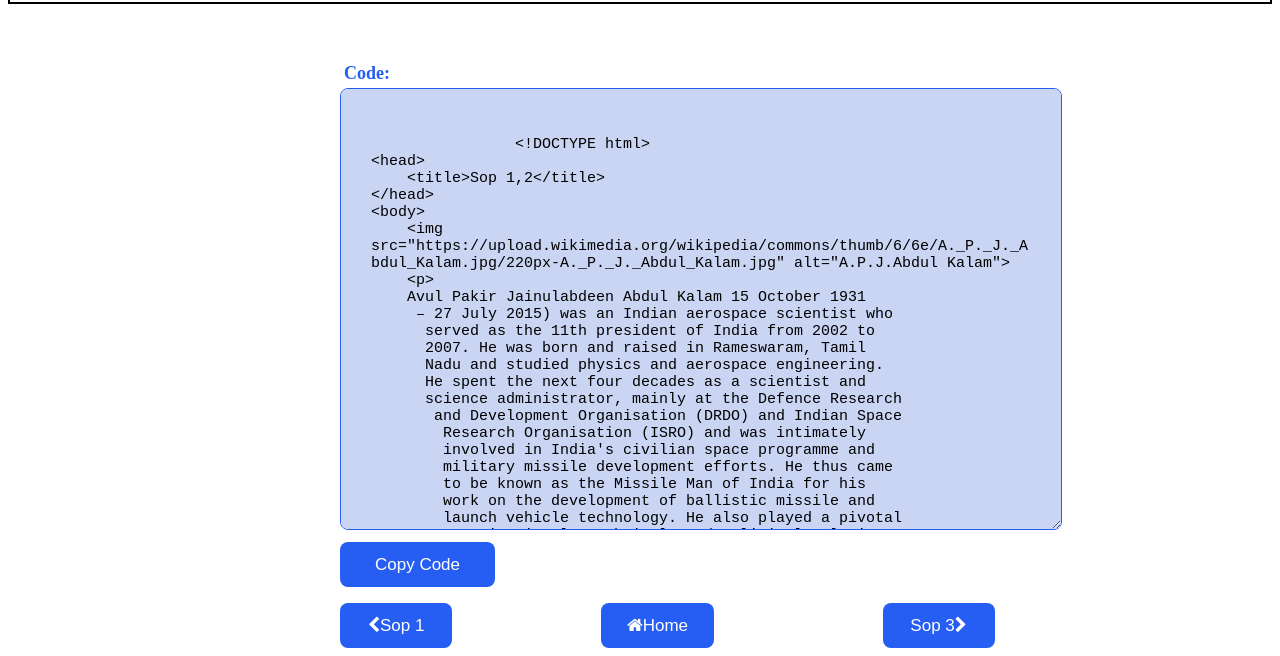
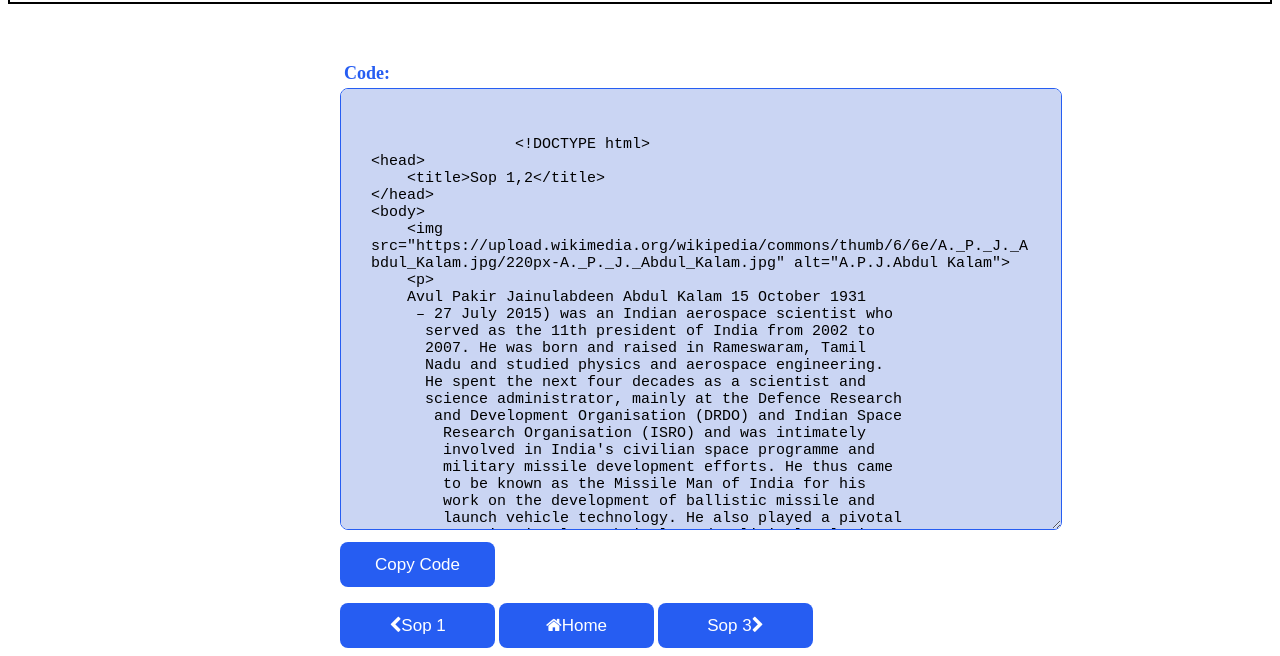
Before and after one commit to Sanaullah2005/Sop2, a plain HTML site: page index.html in a window 1280 px wide. Shown: the part 1025-1681 px from the top of the page. Drawn offline with Linux system fonts and the light colour scheme.

Commit message:
Update index.html

```diff
--- a/index.html
+++ b/index.html
@@ -168,9 +168,9 @@ Kalam was elected as the 11th president of India in 2002 with the support of bot
 </html>
             </textarea><br>
             <button class="button" id="HTMLButton">Copy Code</button><br>
-            <button class="btn1" style="width: 17%"><a href="https://sanaullah2005.github.io/Sop1/"><i class="fa">&#xf053 </i>Sop 1</a></button>
-            <button class="btn" style="width: 17%; margin-left: 22%;"><a href="https://sanaullah2005.github.io/Sop/"><i class="fa fa-home"> </i>Home</a></button>
-            <button class="btn" style="width: 17%; margin-left: 25%;"><a href="https://sanaullah2005.github.io/Sop3/">Sop 3<i class="fa">&#xf054 </i></a></button>
+            <button class="btn1"><a href="https://sanaullah2005.github.io/Sop1/"><i class="fa">&#xf053 </i>Sop 1</a></button>
+            <button class="btn"><a href="https://sanaullah2005.github.io/Sop/"><i class="fa fa-home"> </i>Home</a></button>
+            <button class="btn"><a href="https://sanaullah2005.github.io/Sop3/">Sop 3<i class="fa">&#xf054 </i></a></button>
         </div>
     </div>
 
```
